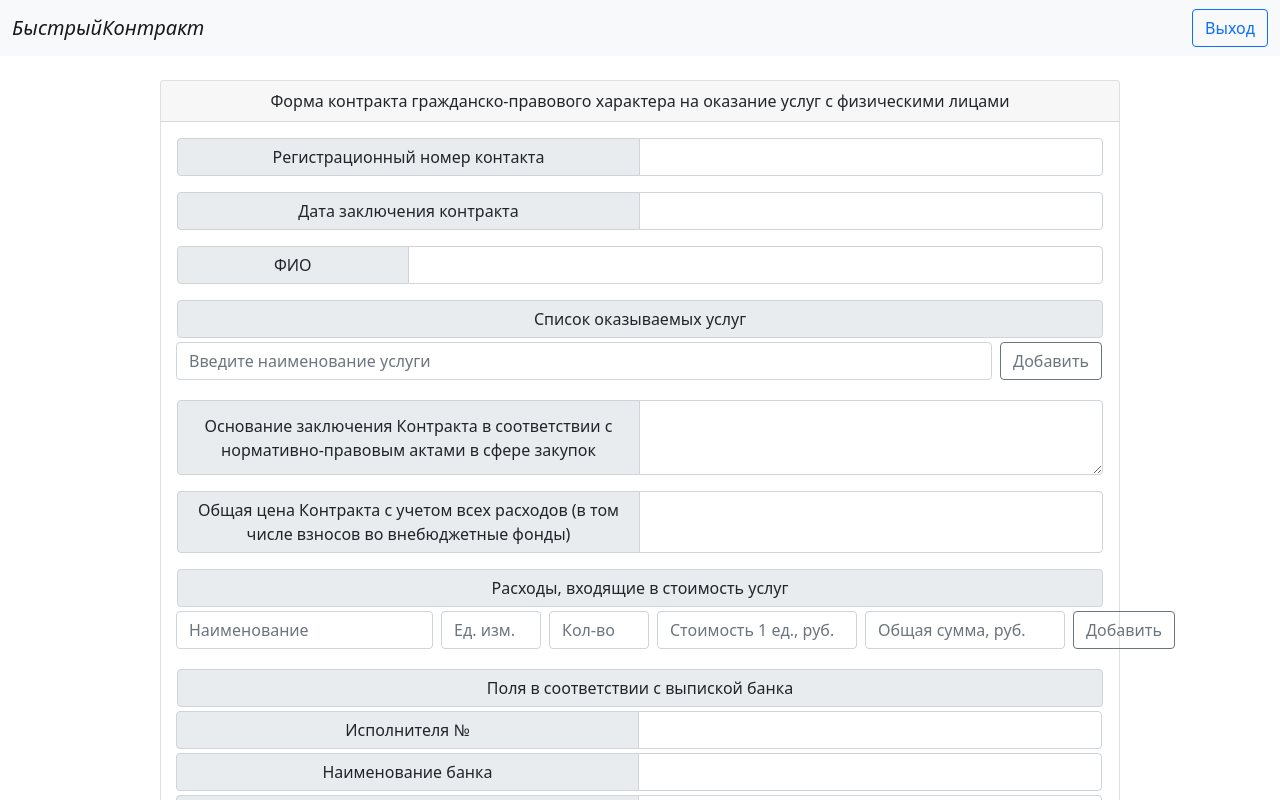
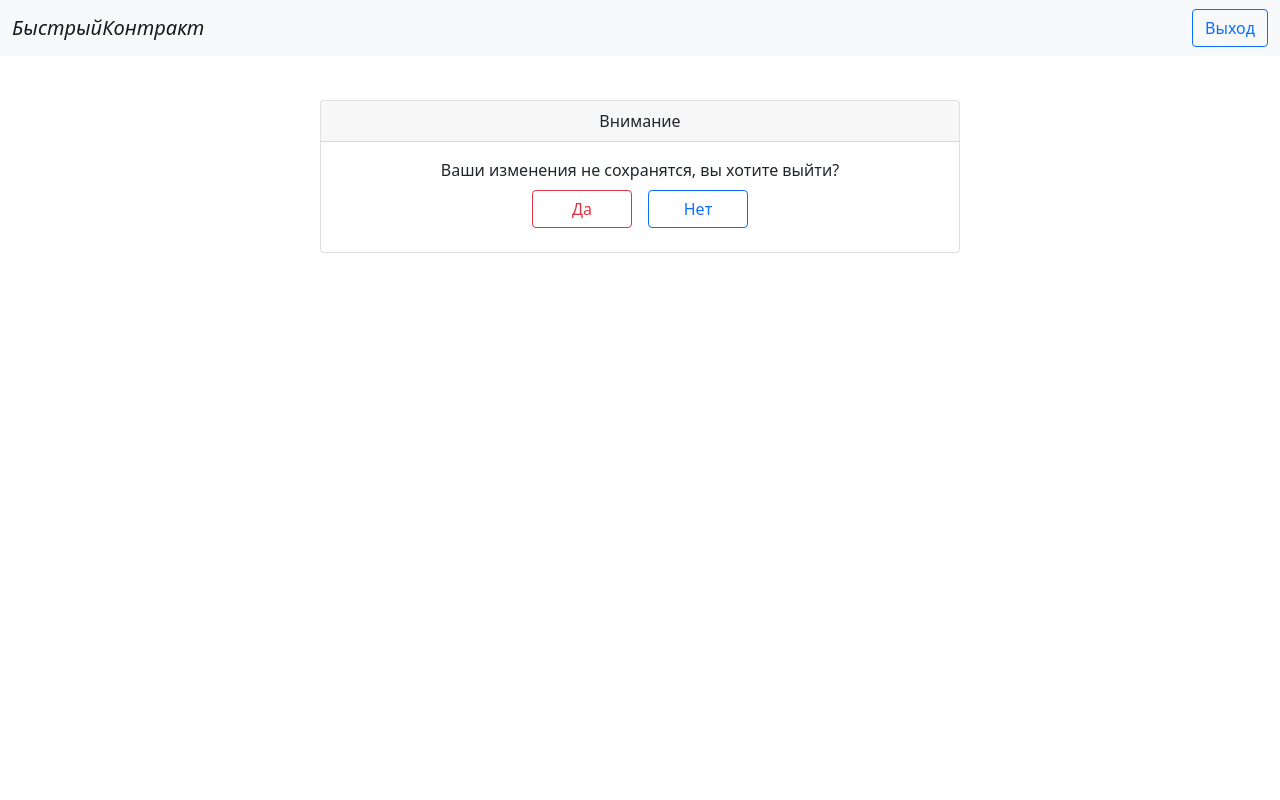
Before and after one commit to Chak-Chak/hackathon2022-WEB, a React (Create React App) app: page /documents/create in a window 1280 px wide. Shown: the top 800 px of the page. Built offline with nearby package versions, Linux system fonts and the light colour scheme.

Commit message:
Added some tables

```diff
--- a/src/Pages/CreateDocumentPage.js
+++ b/src/Pages/CreateDocumentPage.js
@@ -2,8 +2,11 @@ import React, { useState } from "react";
 import { bindActionCreators } from "redux";
 import { connect } from "react-redux";
 import { Redirect } from "react-router-dom";
+import {setModal} from "../store/actions/authModalActions";
+import {Modal} from "../components/Modal/Modal";
 
-const CreateDocumentPageLayout = ({ info }) => {
+const CreateDocumentPageLayout = ({ info, setModal }) => {
+    const [redirectBack, setRedirectBack] = useState(false);
     const [services, setServices] = useState([]);
     const [service, setService] = useState("");
 
@@ -61,6 +64,9 @@ const CreateDocumentPageLayout = ({ info }) => {
         dateLast: "",
     });
 
+    if (redirectBack)
+        return(<Redirect to="/documents" />)
+
     const validate = () => {
         const result = {
             1: one,
@@ -84,16 +90,21 @@ const CreateDocumentPageLayout = ({ info }) => {
             },
             14: fourteen
         }
-        console.log(result)
+        setRedirectBack(true);
     }
 
     if (!info.isAuth) return <Redirect to="/" />;
     return (
         <div className="d-flex justify-content-center">
+            {info.modalVisible ? <Modal/>:
             <div className="card w-75">
-                <div className="card-header text-center">
-                    Форма контракта гражданско-правового характера на оказание
-                    услуг с физическими лицами
+                <div className="card-header d-flex justify-content-between align-items-center">
+                    <div>Форма контракта гражданско-правового характера на оказание
+                        услуг с физическими лицами</div>
+                    <div
+                        className="btn btn-outline-secondary"
+                        onClick={()=>setModal(true)}
+                    >Назад</div>
                 </div>
                 <div className="card-body">
                     <div className="input-group mb-3">
@@ -105,6 +116,8 @@ const CreateDocumentPageLayout = ({ info }) => {
                             onChange={(e) => setOne(e.target.value)}
                             type="number"
                             className="form-control"
+                            disabled={info.userRole!==2}
+                            placeholder={info.userRole!==2 && "Заполняется сотрудник организации закупок"}
                         />
                     </div>
                     <div className="input-group mb-3">
@@ -116,6 +129,8 @@ const CreateDocumentPageLayout = ({ info }) => {
                             onChange={(e) => setTwo(e.target.value)}
                             type="text"
                             className="form-control"
+                            disabled={info.userRole!==2}
+                            placeholder={info.userRole!==2 && "Заполняется сотрудник организации закупок"}
                         />
                     </div>
                     <div className="input-group mb-3">
@@ -201,6 +216,8 @@ const CreateDocumentPageLayout = ({ info }) => {
                             value={five}
                             onChange={(e) => setFive(e.target.value)}
                             className="form-control text-wrap"
+                            disabled={info.userRole!==2}
+                            placeholder={info.userRole!==2 && "Заполняется сотрудник организации закупок"}
                         />
                     </div>
                     <div className="input-group mb-3">
@@ -213,6 +230,8 @@ const CreateDocumentPageLayout = ({ info }) => {
                             onChange={(e) => setSix(e.target.value)}
                             type="number"
                             className="form-control text-wrap"
+                            disabled={info.userRole!==3}
+                            placeholder={info.userRole!==3 && "Заполняется сотрудник планово-экономического отдела"}
                         />
                     </div>
                     <div className="input-group mb-3">
@@ -220,6 +239,11 @@ const CreateDocumentPageLayout = ({ info }) => {
                             Расходы, входящие в стоимость услуг
                         </div>
                         <div className="d-flex flex-column w-100">
+                            {info.userRole!==3 ? <input
+                                className="form-control text-wrap text-center"
+                                disabled={info.userRole!==3}
+                                placeholder={info.userRole!==3 && "Заполняет сотрудник планово-экономического отдела"}
+                            />:
                             <div className="d-flex w-100 mb-1">
                                 <input
                                     placeholder="Наименование"
@@ -306,7 +330,7 @@ const CreateDocumentPageLayout = ({ info }) => {
                                 >
                                     Добавить
                                 </div>
-                            </div>
+                            </div>}
                             {charges.map((charge) => {
                                 return (
                                     <div className="d-flex align-items-center mb-1">
@@ -491,6 +515,8 @@ const CreateDocumentPageLayout = ({ info }) => {
                             onChange={(e) => setNine(e.target.value)}
                             type="text"
                             className="form-control"
+                            disabled={info.userRole!==3}
+                            placeholder={info.userRole!==3 && "Заполняется сотрудник планово-экономического отдела"}
                         />
                     </div>
                     <div className="input-group mb-3">
@@ -540,6 +566,9 @@ const CreateDocumentPageLayout = ({ info }) => {
                             onChange={(e) => setEleven(e.target.value)}
                             type="text"
                             className="form-control"
+                            disabled={info.userRole!==2}
+                            placeholder={info.userRole!==2 && "Заполняется сотрудник организации закупок"}
+
                         />
                     </div>
                     <div className="input-group mb-3">
@@ -551,6 +580,8 @@ const CreateDocumentPageLayout = ({ info }) => {
                             onChange={(e) => setTwelve(e.target.value)}
                             type="text"
                             className="form-control"
+                            disabled={info.userRole!==2}
+                            placeholder={info.userRole!==2 && "Заполняется сотрудник организации закупок"}
                         />
                     </div>
                     <div className="input-group mb-3">
@@ -566,6 +597,8 @@ const CreateDocumentPageLayout = ({ info }) => {
                             onChange={(e) => setThirdFirst(e.target.value)}
                             type="text"
                             className="form-control"
+                            disabled={info.userRole!==2}
+                            placeholder={info.userRole!==2 && "Заполняется сотрудник организации закупок"}
                         />
                     </div>
                     <div className="input-group mb-3">
@@ -898,7 +931,7 @@ const CreateDocumentPageLayout = ({ info }) => {
                         Создать
                     </div>
                 </div>
-            </div>
+            </div>}
         </div>
     );
 };
@@ -908,7 +941,9 @@ const mapStateProps = (state) => {
     return { info };
 };
 
-const mapDispatchProps = (dispatch) => bindActionCreators({}, dispatch);
+const mapDispatchProps = (dispatch) => bindActionCreators({
+    setModal,
+}, dispatch);
 
 export const CreateDocumentPage = connect(
     mapStateProps,
--- /dev/null
+++ b/src/components/Modal/Modal.js
@@ -0,0 +1,59 @@
+import {bindActionCreators} from "redux";
+import {setModal} from "../../store/actions/authModalActions";
+import {connect} from "react-redux";
+import {useState} from "react";
+import {Redirect} from "react-router-dom";
+
+const Layout = ({ formInfo, setModal }) => {
+    const [redirectBack, setRedirectBack] = useState(false);
+    if (redirectBack)
+        return (<Redirect to="/documents"/>)
+    return (
+        <div
+            className="position-absolute w-100 d-flex justify-content-center align-content-center"
+            style={{ top: 100, zIndex: 100 }}
+        >
+            <div
+                className={
+                    "card w-50 text-center"
+                }
+                style={{ maxHeight: 840 }}
+            >
+                <div className="card-header w-100" style={styles.inputLabel}>
+                    Внимание
+                </div>
+                <div className="card-body">
+                    Ваши изменения не сохранятся, вы хотите выйти?<br/>
+                    <div className="btn btn-outline-danger m-2" style={{width: 100}}
+                         onClick={()=> {
+                             setRedirectBack(true);
+                             setModal(false);
+                         }}
+                    >Да</div>
+                    <div className="btn btn-outline-primary m-2 " style={{width: 100}}
+                        onClick={()=>setModal(false)}
+                    >Нет</div>
+                </div>
+            </div>
+        </div>
+    );
+};
+
+
+const mapStateProps = (state) => {
+    const info = state.authModalReducer;
+    return { info };
+};
+
+const mapDispatchProps = (dispatch) => bindActionCreators({
+    setModal,
+}, dispatch);
+
+export const Modal = connect(
+    mapStateProps,
+    mapDispatchProps
+)(Layout);
+
+const styles = {
+    inputLabel: { width: 220, fontWeight: "200", color: "#212529" },
+};
--- a/src/store/actions/authModalActions.js
+++ b/src/store/actions/authModalActions.js
@@ -2,12 +2,16 @@ import {
     FETCH_CREATE_TOKEN,
     IS_LOGIN_VALIDATION_ERROR,
     REMOVE_GLOBAL_ALERT,
-    SET_LOGIN_ROLE,
+    SET_LOGIN_ROLE, SET_MODAL,
     SET_REQUEST_LOGIN_ERROR,
     UPDATE_GLOBAL_ALERT_LIST,
     UPDATE_IS_AUTH,
     UPDATE_IS_LOGIN_LOADING,
 } from "../types/authModalTypes";
+
+export const setModal = (value) => ({
+    type: SET_MODAL, value
+})
 
 export const updateIsAuth = (isAuth) => ({
     type: UPDATE_IS_AUTH,
--- a/src/store/reducers/authModalReducer.js
+++ b/src/store/reducers/authModalReducer.js
@@ -1,7 +1,7 @@
 import {
     IS_LOGIN_VALIDATION_ERROR,
     REMOVE_GLOBAL_ALERT,
-    SET_LOGIN_ROLE,
+    SET_LOGIN_ROLE, SET_MODAL,
     SET_REQUEST_LOGIN_ERROR,
     UPDATE_GLOBAL_ALERT_LIST,
     UPDATE_IS_AUTH,
@@ -9,15 +9,21 @@ import {
 } from "../types/authModalTypes";
 const INITIAL_STATE = {
     isAuth: true,
-    userRole: null,
+    userRole: 1,
     isLoginLoading: false,
     isLoginValidationError: false,
     globalAlertList: [],
     requestLoginError: false,
+    modalVisible: true,
 };
 
 export const authModalReducer = (state = INITIAL_STATE, action) => {
     switch (action.type) {
+        case SET_MODAL:
+            return {
+                ...state,
+                modalVisible: action.value
+            }
         case UPDATE_IS_AUTH:
             if (action.isAuth) {
                 return {
--- a/src/store/types/authModalTypes.js
+++ b/src/store/types/authModalTypes.js
@@ -6,3 +6,4 @@ export const IS_LOGIN_VALIDATION_ERROR = "IS_LOGIN_VALIDATION_ERROR";
 export const UPDATE_GLOBAL_ALERT_LIST = "UPDATE_GLOBAL_ALERT_LIST";
 export const REMOVE_GLOBAL_ALERT = "REMOVE_GLOBAL_ALERT";
 export const SET_REQUEST_LOGIN_ERROR = "SET_REQUEST_LOGIN_ERROR";
+export const SET_MODAL = "SET_MODAL";
```
